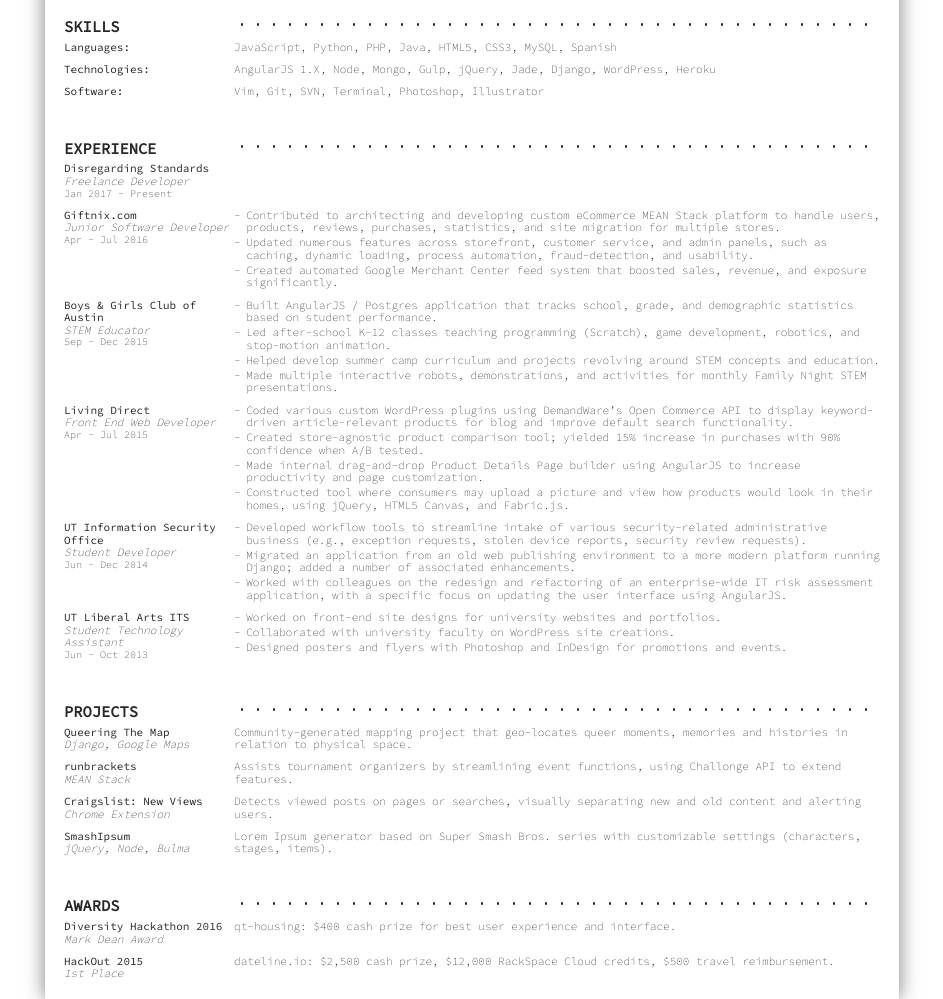
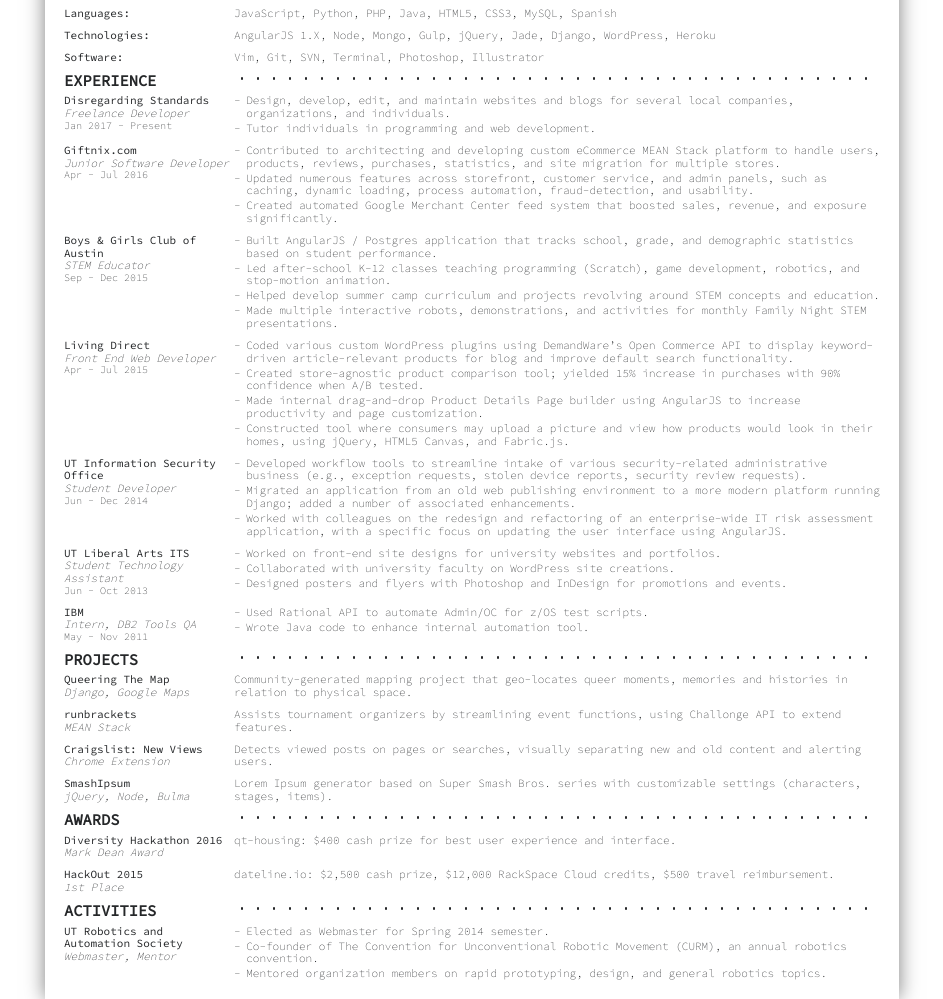
Before and after one commit to sissyliberation/css-resume, a website: page index.html in a window 1280 px wide. Shown: the part 95-1094 px from the top of the page, without its empty margins (168-1111 px from the left). Drawn offline with Linux system fonts and the light colour scheme.

Commit message:
update sections

```diff
--- a/index.html
+++ b/index.html
@@ -64,9 +64,8 @@
             <div>Jan 2017 - Present</div>
           </div>
           <div class="details">
-            <!-- <div class="detail">Draft and lead development and maintenance of tech infrastructure for multiple organizations, not-for-profits, and individuals.</div>
-            <div class="detail">Mentor individuals in full-stack web development, project management, and design principles. </div>
-            <div class="detail">Architect and prototype applications and sites to serve different community needs.</div> -->
+            <div class="detail">Design, develop, edit, and maintain websites and blogs for several local companies, organizations, and individuals.</div>
+            <div class="detail">Tutor individuals in programming and web development.</div>
           </div>
         </div>
 
@@ -150,7 +149,6 @@
           </div>
         </div>
 
-<!--
         <div class="job">
           <div class="type">
             <div>IBM</div>
@@ -161,7 +159,7 @@
             <div class="detail">Used Rational API to automate Admin/OC for z/OS test scripts.</div>
             <div class="detail">Wrote Java code to enhance internal automation tool.</div>
           </div>
-        </div> -->
+        </div>
       </div>
     </section>
 
@@ -230,26 +228,6 @@
       </div>
     </section>
 
-<!--
-    <section class="jobs">
-      <div class="heading">
-        <div>Activities</div>
-      </div>
-
-      <div class="content">
-        <div class="job">
-          <div class="type">
-            <div>UT Robotics and Automation Society</div>
-            <div>Webmaster, Mentor</div>
-          </div>
-          <div class="details">
-            <div class="detail">Elected as Webmaster for Spring 2014 semester.</div>
-            <div class="detail">Co-founder of The Convention for Unconventional Robotic Movement (CURM), an annual robotics convention.</div>
-            <div class="detail">Mentored organization members on rapid prototyping, design, and general robotics topics.</div>
-          </div>
-        </div>
-      </div>
-    </section> -->
 
     <section class="awards">
       <div class="heading">
@@ -284,6 +262,27 @@
     </section>
 
 
+    <section class="jobs">
+      <div class="heading">
+        <div>Activities</div>
+      </div>
+
+      <div class="content">
+        <div class="job">
+          <div class="type">
+            <div>UT Robotics and Automation Society</div>
+            <div>Webmaster, Mentor</div>
+          </div>
+          <div class="details">
+            <div class="detail">Elected as Webmaster for Spring 2014 semester.</div>
+            <div class="detail">Co-founder of The Convention for Unconventional Robotic Movement (CURM), an annual robotics convention.</div>
+            <div class="detail">Mentored organization members on rapid prototyping, design, and general robotics topics.</div>
+          </div>
+        </div>
+      </div>
+    </section>
+
+
 
   </article>
 
```
